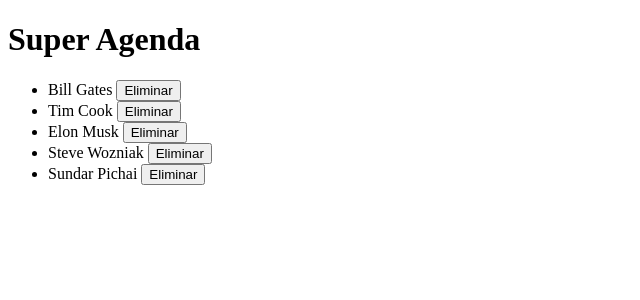
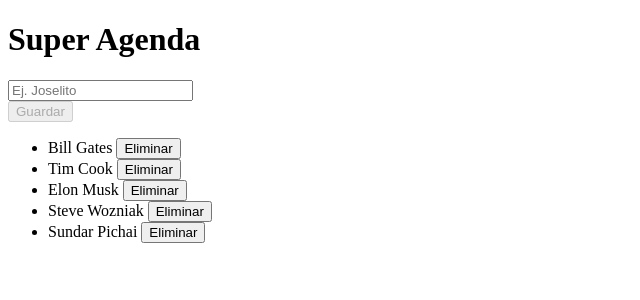
Before and after one commit to vermicida/kc-angular-altran, an Angular app: page / in a window 1280 px wide. Shown: the top 300 px of the page, without its empty margins (0-640 px from the left). Built offline with nearby package versions, Linux system fonts and the light colour scheme.

Commit message:
Creamos un formulario reactivo para guardar nuevos contactos

```diff
--- a/src/app/app.component.html
+++ b/src/app/app.component.html
@@ -2,6 +2,9 @@
   <h1>Super Agenda</h1>
 </div>
 <div>
+  <app-formulario-contacto
+    (botonGuardarPulsado)="guardarContacto($event)">
+  </app-formulario-contacto>
   <!--
     Para instanciar un componente usamos su 'selector' como
     etiqueta HTML. Para enlazar datos al componente hijo, usamos
@@ -13,5 +16,6 @@
   -->
   <app-lista-contactos
     [contactos]="listaContactos"
-    (botonEliminarPulsado)="borrarContacto($event)"></app-lista-contactos>
+    (botonEliminarPulsado)="borrarContacto($event)">
+  </app-lista-contactos>
 </div>
--- a/src/app/app.component.ts
+++ b/src/app/app.component.ts
@@ -22,6 +22,11 @@
     this.listaContactos = this._contactosService.obtenerContactos();
   }
 
+  guardarContacto(contacto: any): void {
+    this._contactosService.crearContacto(contacto.nombre);
+    this.listaContactos = this._contactosService.obtenerContactos();
+  }
+
   borrarContacto(contacto: string): void {
     this._contactosService.eliminarContacto(contacto);
     this.listaContactos = this._contactosService.obtenerContactos();
--- a/src/app/contactos.service.ts
+++ b/src/app/contactos.service.ts
@@ -20,6 +20,10 @@
     return this._listaContactos;
   }
 
+  crearContacto(contacto: string): void {
+    this._listaContactos.push(contacto);
+  }
+
   eliminarContacto(contacto: string): void {
     this._listaContactos = this._listaContactos.filter(c => c !== contacto);
   }
--- /dev/null
+++ b/src/app/formulario-contacto/formulario-contacto.component.css
@@ -0,0 +1,7 @@
+input.ng-touched.ng-invalid {
+  border: 1px solid red;
+}
+
+input.ng-touched.ng-valid {
+  border: 1px solid green;
+}
--- /dev/null
+++ b/src/app/formulario-contacto/formulario-contacto.component.html
@@ -0,0 +1,32 @@
+<!--
+  Para indicar a Angular qué instancia de 'FormGroup' se va
+  a encargar de gestionar un formulario, usamos la directiva
+  'FormGroup'. Podemos suscribirnos al evento 'ngSubmit' para
+  atender el envío del formulario.
+-->
+<form
+  [formGroup]="formularioContacto"
+  (ngSubmit)="notificarCreacionContacto()">
+  <div>
+    <!--
+      Para decirle a Angular qué instancia de 'FormControl'
+      se va a encargar de gestionar un control, usamos la
+      directiva 'FormControlName'.
+    -->
+    <input
+      type="text"
+      placeholder="Ej. Joselito"
+      formControlName="nombre">
+  </div>
+  <!--
+    Podemos acceder a las instancias 'FormControl' de un
+    formulario indicando su nombre en la función 'get()' del
+    mismo.
+  -->
+  <div *ngIf="formularioContacto.get('nombre').touched && formularioContacto.get('nombre').invalid">
+    El campo nombre es obligatorio y debe tener al menos 3 caracteres.
+  </div>
+  <button
+    type="submit"
+    [disabled]="formularioContacto.invalid">Guardar</button>
+</form>
--- /dev/null
+++ b/src/app/formulario-contacto/formulario-contacto.component.ts
@@ -0,0 +1,44 @@
+import { Component, ViewEncapsulation, Output, EventEmitter } from '@angular/core';
+import { FormBuilder, FormGroup, Validators } from '@angular/forms';
+
+@Component({
+  selector: 'app-formulario-contacto',
+  templateUrl: './formulario-contacto.component.html',
+  styleUrls: ['./formulario-contacto.component.css'],
+  encapsulation: ViewEncapsulation.None
+})
+export class FormularioContactoComponent {
+
+  formularioContacto: FormGroup;
+
+  @Output() botonGuardarPulsado = new EventEmitter<any>();
+
+  // Para crear formularios reactivos nos podemos apoyar en
+  // la clase 'FormBuilder' que debemos solicitar a Angular
+  // como inyección de dependencias.
+  constructor(private _formBuilder: FormBuilder) {
+    this._crearFormulario();
+  }
+
+  // Hacemos uso de la función 'group()' del 'FormBuilder'
+  // para crear un formulario basado en la definición que
+  // especifiquemos. Esa definición no es más que un objeto
+  // JSON donde se indican como propiedades los controles
+  // que va a tener el formulario. Podemos, además, indicar
+  // validadores a nivel de control.
+  private _crearFormulario(): void {
+    this.formularioContacto = this._formBuilder.group({
+      nombre: ['', {
+        validators: [
+          Validators.required,
+          Validators.minLength(3)
+        ]
+      }]
+    });
+  }
+
+  notificarCreacionContacto(): void {
+    this.botonGuardarPulsado.emit(this.formularioContacto.value);
+  }
+
+}
```
Also changed, not shown: src/app/app.module.ts (+10 -4 lines), 1 other file (tests, documents, lock files or other folders).
